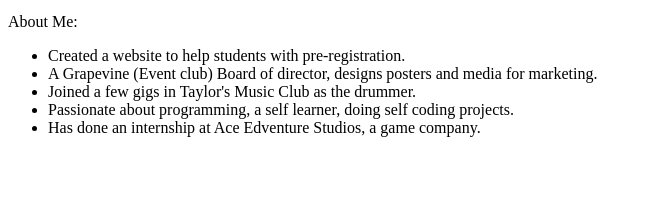
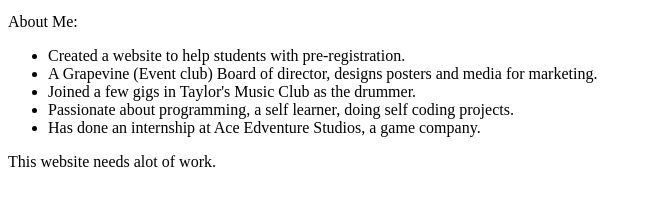
Before and after one commit to BobShoaun/Portfolio, a plain HTML site: page index.html in a window 1280 px wide. Shown: the part 87-292 px from the top of the page, without its empty margins (0-652 px from the left). Drawn offline with Linux system fonts and the light colour scheme.

Commit message:
new text

```diff
--- a/index.html
+++ b/index.html
@@ -11,4 +11,5 @@
     <li> Passionate about programming, a self learner, doing self coding projects. </li>
     <li> Has done an internship at Ace Edventure Studios, a game company. </li>
   </ul>
+  <p> This website needs alot of work. </p>
 </body>
```
